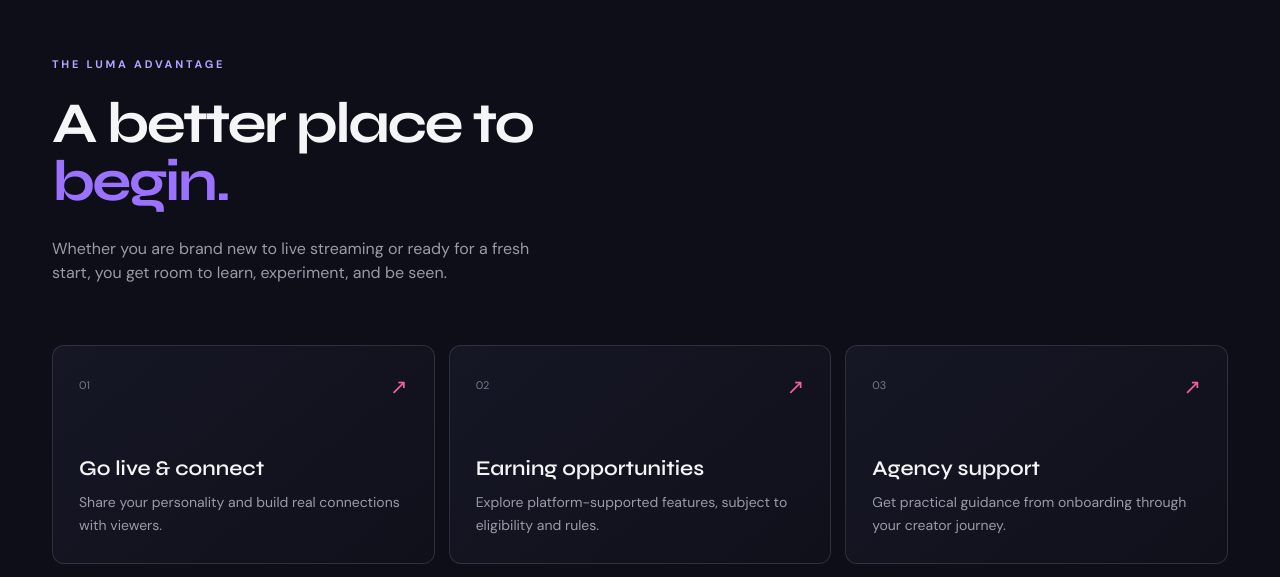
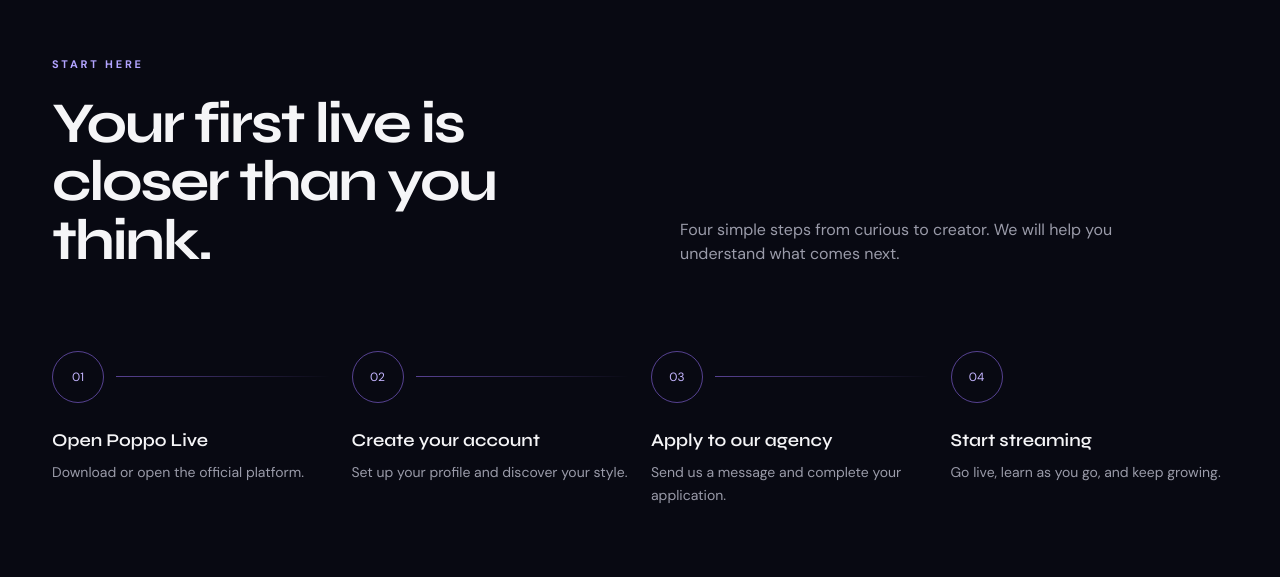
Before and after one commit to FiraolLemma/poppoethiopia, a React (Vite) app: page / in a window 1280 px wide. Shown: the part 937-1514 px from the top of the page. Built offline with nearby package versions, Linux system fonts and the light colour scheme.

Commit message:
remove The Luma advantage

```diff
--- a/src/App.jsx
+++ b/src/App.jsx
@@ -15,9 +15,6 @@
 
 function Hero() { return <section className="hero section" id="home"><div className="hero-copy reveal"><p className="eyebrow"><span className="eyebrow-dot"></span> Poppo Live Agency</p><h1>Welcome to Agent <em>Fraol</em> personal page.</h1><p className="hero-lede">It's been 5 months since I started working on Poppo Live. I'm earning over 100,000 birr per month.</p><div className="hero-actions"><Button>Become a Host</Button><a className="text-link" href="#process">Contact ME <Arrow /></a></div><div className="hero-proof"><span className="proof-avatars"><b>+</b><b>+</b><b>+</b></span><span><strong>Creator-first support</strong><small>For your next chapter</small></span></div></div><div className="hero-visual reveal"><div className="visual-ring"></div><div className="hero-image image-a"><img src={config.heroImages[0].src} alt={config.heroImages[0].alt} /></div><div className="hero-image image-b"><img src={config.heroImages[1].src} alt={config.heroImages[1].alt} /></div><div className="hero-image image-c"><img src={config.heroImages[2].src} alt={config.heroImages[2].alt} /></div><div className="float-card live-card"><span className="live-dot"></span><div><b>Agent ID</b><small>000000000</small></div></div><div className="float-card support-card"><span className="float-icon">✦</span><div><b>Agent Fraol</b><small>000000000</small></div></div><span className="visual-label">LIVE / CREATE / GROW</span></div></section>; }
 
-const benefits = [['01', 'Go live & connect', 'Share your personality and build real connections with viewers.'], ['02', 'Earning opportunities', 'Explore platform-supported features, subject to eligibility and rules.'], ['03', 'Agency support', 'Get practical guidance from onboarding through your creator journey.'], ['04', 'Global community', 'Meet creators and audiences from different places and perspectives.'], ['05', 'Grow your audience', 'Develop your content rhythm and build a personal brand that feels like you.'], ['06', 'Creator opportunities', 'Take part in agency activities and programs as they become available.']];
-function Benefits() { return <section className="section section-light" id="benefits"><div className="section-heading"><p className="eyebrow">The Luma advantage</p><h2>A better place to <em>begin.</em></h2><p>Whether you are brand new to live streaming or ready for a fresh start, you get room to learn, experiment, and be seen.</p></div><div className="benefit-grid">{benefits.map(([num, title, text]) => <article className="benefit-card" key={title}><span className="card-number">{num}</span><span className="card-mark">↗</span><h3>{title}</h3><p>{text}</p></article>)}</div></section>; }
-
 function Process() { return <section className="section process" id="process"><div className="section-heading split-heading"><div><p className="eyebrow">Start here</p><h2>Your first live is closer than you think.</h2></div><p>Four simple steps from curious to creator. We will help you understand what comes next.</p></div><div className="steps">{[['01', 'Open Poppo Live', 'Download or open the official platform.'], ['02', 'Create your account', 'Set up your profile and discover your style.'], ['03', 'Apply to our agency', 'Send us a message and complete your application.'], ['04', 'Start streaming', 'Go live, learn as you go, and keep growing.']].map(([num, title, text], index) => <article className="step" key={num}><div className="step-top"><span>{num}</span>{index < 3 && <i></i>}</div><h3>{title}</h3><p>{text}</p></article>)}</div><div className="process-note"><span>↳</span> Use the official Poppo Live registration and download links.</div></section>; }
 
 function Creators() { return <section className="section creators" id="creators"><div className="section-heading"><p className="eyebrow">Meet the community</p><h2>Different voices.<br /><em>One shared spark.</em></h2></div><div className="creator-grid">{config.creatorImages.map((creator, index) => <article className="creator-card" key={index}><img src={creator.image} alt={`${creator.name} placeholder profile`} loading="lazy" /><div className="creator-overlay"><span className="tag">{creator.category}</span><h3>{creator.name}</h3><p><span className="live-dot"></span> Live creator</p></div></article>)}</div><p className="placeholder-note">Creator profiles shown are placeholders and will be replaced with approved agency talent.</p></section>; }
@@ -30,6 +27,6 @@
 
 function Contact() { return <section className="section contact" id="contact"><div><p className="eyebrow">Your next move</p><h2>Ready to start your<br /><em>live-streaming journey?</em></h2><p>Join our creator community and take the first step toward becoming a Poppo Live host.</p></div><div className="contact-actions"><Button>Become a Host</Button><a className="button button-secondary" href={`mailto:${config.email}`}>Contact Us <Arrow /></a></div></section>; }
 
-function Footer() { return <footer><div className="footer-top"><div><Logo /><p>A creator-first agency for the next wave of live voices.</p></div><div className="footer-links"><div><small>Explore</small><a href="#benefits">Why Join</a><a href="#process">How It Works</a><a href="#creators">Creators</a></div><div><small>Connect</small><a href={config.whatsappUrl}>WhatsApp</a><a href={config.telegramUrl}>Telegram</a><a href={`mailto:${config.email}`}>Email</a></div></div></div><div className="footer-bottom"><span>© 2026 {config.agencyName}. Placeholder content for client customization.</span><span>Privacy Policy&nbsp;&nbsp; Terms of Service&nbsp;&nbsp; Cookie Policy</span></div></footer>; }
+function Footer() { return <footer><div className="footer-top"><div><Logo /><p>A creator-first agency for the next wave of live voices.</p></div><div className="footer-links"><div><small>Explore</small><a href="#process">How It Works</a><a href="#creators">Creators</a></div><div><small>Connect</small><a href={config.whatsappUrl}>WhatsApp</a><a href={config.telegramUrl}>Telegram</a><a href={`mailto:${config.email}`}>Email</a></div></div></div><div className="footer-bottom"><span>© 2026 {config.agencyName}. Placeholder content for client customization.</span><span>Privacy Policy&nbsp;&nbsp; Terms of Service&nbsp;&nbsp; Cookie Policy</span></div></footer>; }
 
-export default function App() { return <><Navbar /><main><Hero /><Benefits /><Process /><Creators /><Earnings /><Support /><FAQ /><Contact /></main><Footer /></>; }
+export default function App() { return <><Navbar /><main><Hero /><Process /><Creators /><Earnings /><Support /><FAQ /><Contact /></main><Footer /></>; }
```
